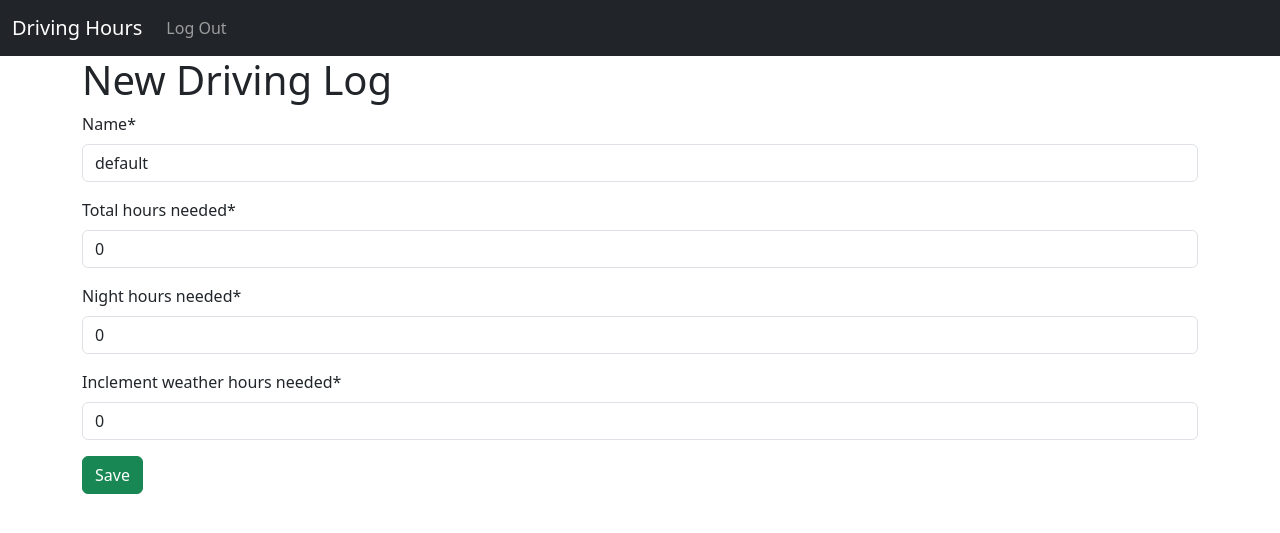
After one commit to jaerrib/driving-hours, a Django app: page /driving_logs/new/ in a window 1280 px wide. The commit adds this page. Shown: the top 533 px of the page. Run offline with Django 4.2, Linux system fonts and the light colour scheme; the visitor is signed in with stand-in values (Sample User, id 1); parts of the project's set-up code (start-up, migrations or seed data) failed here and were passed over; some libraries are stand-ins or nearby versions.

Commit message:
Add driving log creation view and template

```diff
--- a/driving_logs/urls.py
+++ b/driving_logs/urls.py
@@ -2,6 +2,7 @@
 
 from .views import (
     DrivingLogDetailView,
+    DrivingLogCreateView,
     DrivingLogListView,
     DriveDetailView,
     DriveCreateView,
@@ -10,9 +11,10 @@
 )
 
 urlpatterns = [
-    path("<uuid:pk>", DrivingLogDetailView.as_view(), name="driving_log_detail"),
+    path("new/", DrivingLogCreateView.as_view(), name="driving_log_new"),
+    path("<uuid:pk>/", DrivingLogDetailView.as_view(), name="driving_log_detail"),
     path("", DrivingLogListView.as_view(), name="driving_log_list"),
-    path("drives/<uuid:pk>", DriveDetailView.as_view(), name="drive_detail"),
+    path("drives/<uuid:pk>/", DriveDetailView.as_view(), name="drive_detail"),
     path("<uuid:pk>/drives/new/", DriveCreateView.as_view(), name="drive_new"),
     path("drives/<uuid:pk>/edit/", DriveUpdateView.as_view(), name="drive_edit"),
     path("drives/<uuid:pk>/edit/", DriveDeleteView.as_view(), name="drive_delete"),
--- a/driving_logs/views.py
+++ b/driving_logs/views.py
@@ -3,7 +3,7 @@
 from django.views.generic import DetailView, ListView
 from django.views.generic.edit import CreateView, UpdateView, DeleteView
 
-from .forms import DriveCreateForm, DriveUpdateForm
+from .forms import DriveCreateForm, DriveUpdateForm, DrivingLogCreateForm
 from .models import Drive, DrivingLog
 
 
@@ -39,6 +39,16 @@
         context["drive_list"] = Drive.objects.filter(driving_log=driving_log)
         context["driving_log_pk"] = driving_log.pk
         return context
+
+
+class DrivingLogCreateView(LoginRequiredMixin, CreateView):
+    model = DrivingLog
+    form_class = DrivingLogCreateForm
+    template_name = "driving_logs/driving_log_new.html"
+
+    def form_valid(self, form):
+        form.instance.creator = self.request.user
+        return super().form_valid(form)
 
 
 class DriveCreateView(LoginRequiredMixin, CreateView):
--- a/templates/driving_logs/driving_log_list.html
+++ b/templates/driving_logs/driving_log_list.html
@@ -4,6 +4,7 @@
 
 {% block content %}
     <h1>List of Driver Logs</h1>
+    <a href="{% url 'driving_log_new' %}">Create a Driving Log</a>
     {% if drivinglog_list %}
         {% for driving_log in drivinglog_list %}
             <p>
@@ -13,6 +14,6 @@
                 | {{ driving_log.inclement_weather_hours_needed }}</p>
         {% endfor %}
     {% else %}
-        <a href="">Create a Driving Log</a>
+        <p>You have no logs</p>
     {% endif %}
 {% endblock content %}
--- /dev/null
+++ b/templates/driving_logs/driving_log_new.html
@@ -0,0 +1,13 @@
+{% extends "_base.html" %}
+{% load crispy_forms_tags %}
+
+{% block title %}New Driving Log{% endblock title %}
+
+{% block content %}
+    <h1>New Driving Log</h1>
+    <form action="" method="post">
+        {% csrf_token %}
+        {{ form|crispy }}
+        <button type="submit" class="btn btn-success">Save</button>
+    </form>
+{% endblock content %}
```
